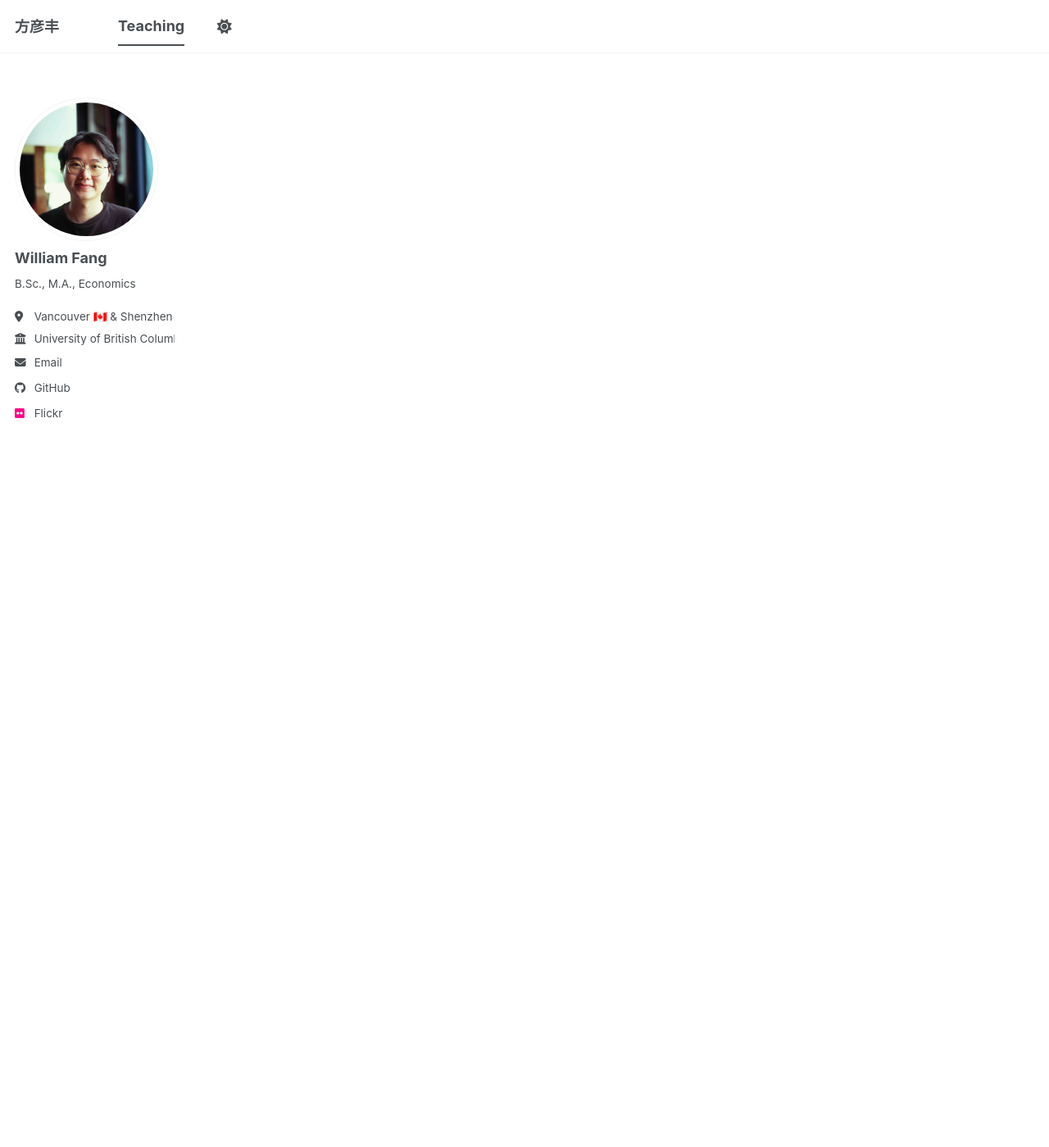
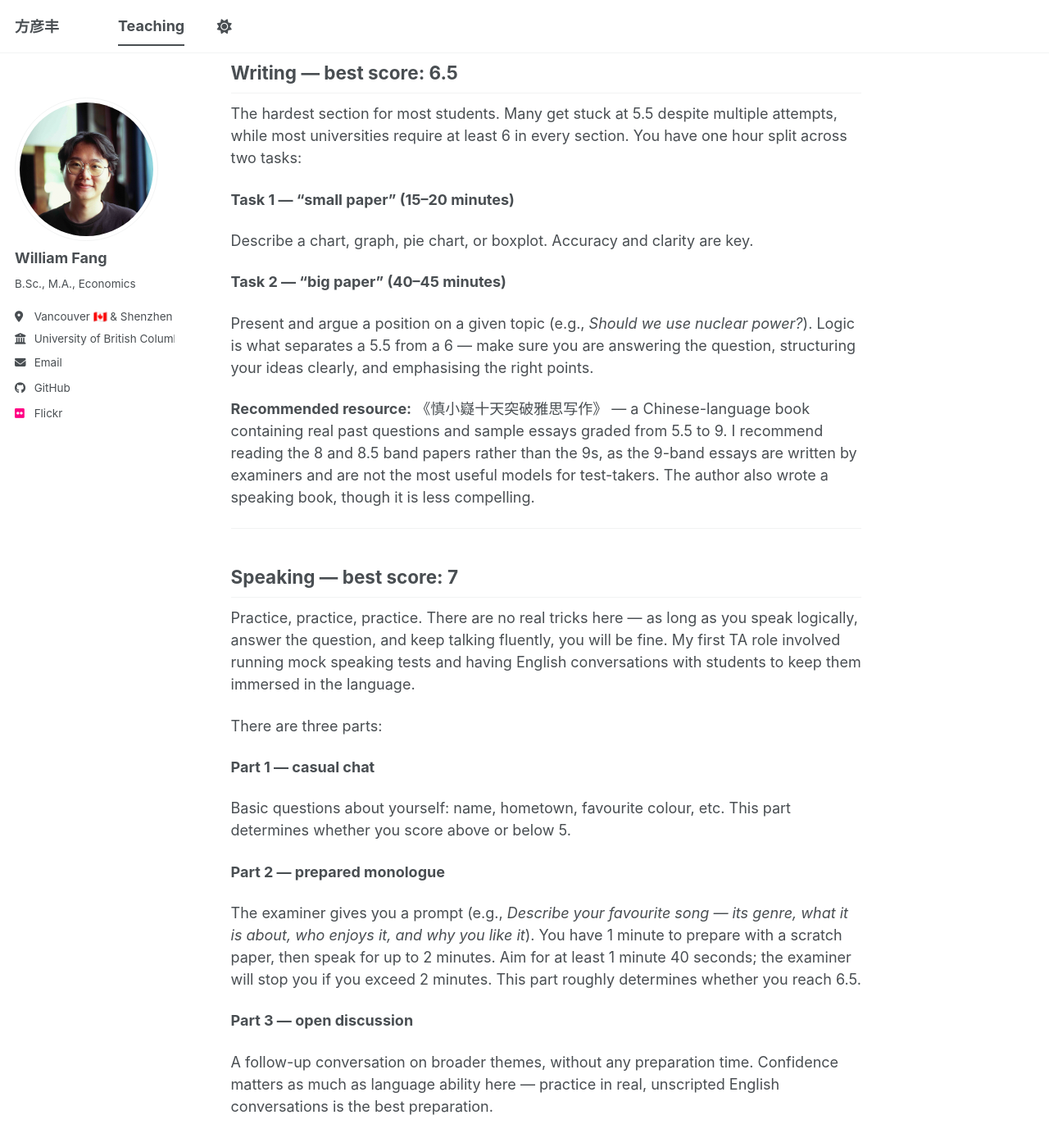
Before and after one commit to will-yanfeng-fang/will-yanfeng-fang.github.io, a Jekyll site: the page built from _teaching/2019-ielts-ta.md, in a window 1280 px wide and 1400 px high, scrolled down 1405 px. Shown: the whole window at 82% size. Built offline with Jekyll 4.4.1, drawn with Linux system fonts in a browser that asks for light colours; a script bundle is joined from its source files by our own code; library files that are not in the unit come from our copies; some of the changed text lies outside the part shown.

Commit message:
Update 2019-ielts-ta.md

```diff
--- a/_teaching/2019-ielts-ta.md
+++ b/_teaching/2019-ielts-ta.md
@@ -8,8 +8,72 @@
 location: "Shenzhen, Guangdong, China"
 ---
 
-Advisor: Junfei Guo (M.Sc., CFA III, IELTS 8)
+**Advisor:** Junfei Guo (M.Sc., CFA III, IELTS 8)
 
-Assisted 40+ students in IELTS preparation, speicalised in writing and speaking.
+Assisted 40+ students in IELTS preparation, specialising in writing and speaking.
 
 Produced a comprehensive mindmap covering all topics in IELTS writing ([Link](https://pan.baidu.com/s/13Y1iZ4dprwxOIAV-uFLe2A?pwd=x21x)).
+
+---
+
+## About IELTS
+
+The International English Language Testing System (IELTS) is one of the two main English proficiency tests for international students looking to study in English-speaking countries — the other being TOEFL. Newer alternatives like Duolingo have also emerged, though I am less familiar with those.
+
+IELTS has four sections: **Listening**, **Reading**, and **Writing** are taken on the same day, while the **Speaking** test is scheduled independently (though it can be done on the same day with some flexibility).
+
+> **2026 update:** As of March 2026, IELTS has officially announced that the paper-based test will be discontinued globally from mid-2026. All tests will be delivered on computer. In selected markets, a "Writing on Paper" hybrid option will be available — allowing candidates to still handwrite their Writing responses while completing Listening and Reading on screen. The test content, scoring, and band scale remain unchanged. See the [official announcement](https://ielts.org/news-and-insights/updates-to-ielts-test-delivery) for details.
+
+---
+
+## Listening — best score: 8
+
+There are four sections of increasing difficulty.
+
+- **Section 1** covers everyday life situations; you fill in blanks based on a conversation.
+- **Section 2** sometimes involves a graphic element — for example, following directions on a map and labelling street names.
+- **Sections 3 & 4** are academic conversations, resembling real university lectures.
+
+Most students find this section accessible. Practice makes perfect!
+
+---
+
+## Reading — best score: 7
+
+You have one hour and three passages to work through. Full comprehension is not strictly necessary — look for keywords and synonyms that hint at where answers appear. A useful trick: often only the first, second, and last sentence of each paragraph are needed.
+
+---
+
+## Writing — best score: 6.5
+
+The hardest section for most students. Many get stuck at 5.5 despite multiple attempts, while most universities require at least 6 in every section. You have one hour split across two tasks:
+
+**Task 1 — "small paper" (15–20 minutes)**
+
+Describe a chart, graph, pie chart, or boxplot. Accuracy and clarity are key.
+
+**Task 2 — "big paper" (40–45 minutes)**
+
+Present and argue a position on a given topic (e.g., *Should we use nuclear power?*). Logic is what separates a 5.5 from a 6 — make sure you are answering the question, structuring your ideas clearly, and emphasising the right points.
+
+**Recommended resource:** 《慎小嶷十天突破雅思写作》 — a Chinese-language book containing real past questions and sample essays graded from 5.5 to 9. I recommend reading the 8 and 8.5 band papers rather than the 9s, as the 9-band essays are written by examiners and are not the most useful models for test-takers. The author also wrote a speaking book, though it is less compelling.
+
+---
+
+## Speaking — best score: 7
+
+Practice, practice, practice. There are no real tricks here — as long as you speak logically, answer the question, and keep talking fluently, you will be fine. My first TA role involved running mock speaking tests and having English conversations with students to keep them immersed in the language.
+
+There are three parts:
+
+**Part 1 — casual chat**
+
+Basic questions about yourself: name, hometown, favourite colour, etc. This part determines whether you score above or below 5.
+
+**Part 2 — prepared monologue**
+
+The examiner gives you a prompt (e.g., *Describe your favourite song — its genre, what it is about, who enjoys it, and why you like it*). You have 1 minute to prepare with a scratch paper, then speak for up to 2 minutes. Aim for at least 1 minute 40 seconds; the examiner will stop you if you exceed 2 minutes. This part roughly determines whether you reach 6.5.
+
+**Part 3 — open discussion**
+
+A follow-up conversation on broader themes, without any preparation time. Confidence matters as much as language ability here — practice in real, unscripted English conversations is the best preparation.
```
